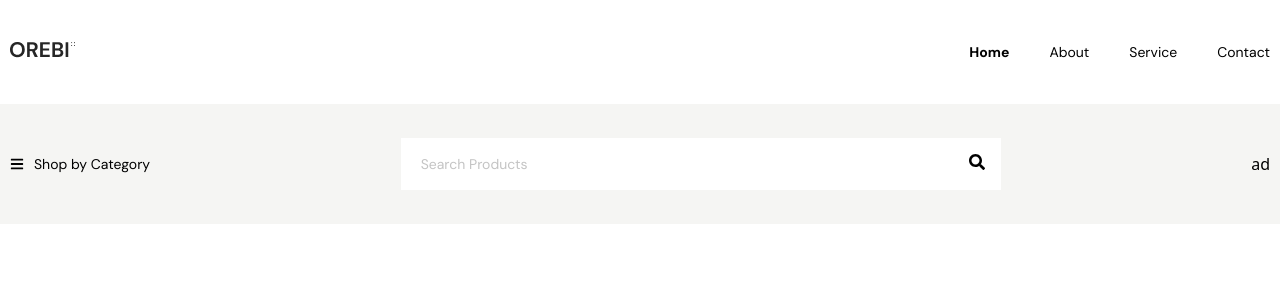
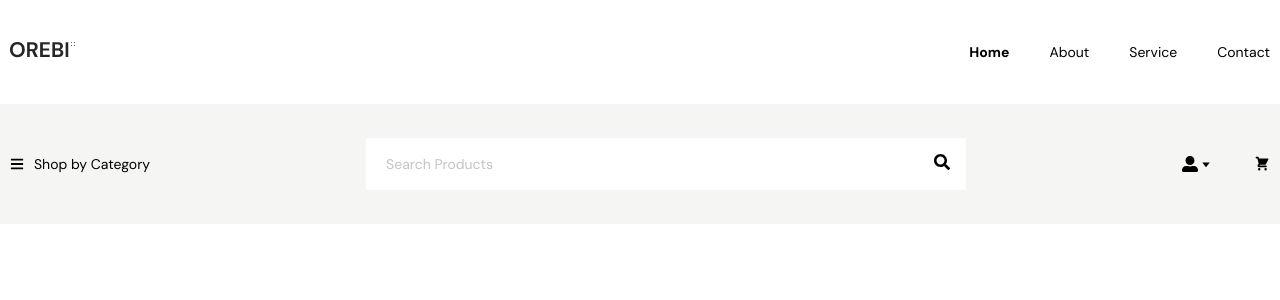
Before and after one commit to ABMshawonislam-dev/orebi-ecommerce, a React (Create React App) app: page / in a window 1280 px wide. Shown: the top 300 px of the page. Built offline with nearby package versions, Linux system fonts and the light colour scheme.

Commit message:
user dorpdown header

```diff
--- a/src/components/layout/Header.js
+++ b/src/components/layout/Header.js
@@ -2,22 +2,31 @@ import Container from "./Container";
 import React, { useEffect, useRef, useState } from "react";
 import Flex from "./Flex";
 import Dropdown from "./Dropdown";
-import { FaBars, FaSearch } from "react-icons/fa";
+import { FaBars, FaSearch, FaUserAlt } from "react-icons/fa";
+import { RxTriangleDown } from "react-icons/rx";
+import { HiShoppingCart } from "react-icons/hi";
 import List from "./List";
 import ListItem from "./ListItem";
 import Search from "./Search";
 
 const Header = () => {
-  let [show, setShow] = useState(false);
-  let ref = useRef();
+  let [categoryDropDownShow, setCategoryDropDownShow] = useState(false);
+  let [userDropSownShow, setUserDropSownShow] = useState(false);
+  let categooryRef = useRef();
+  let userRef = useRef();
 
   useEffect(() => {
     document.body.addEventListener("click", (e) => {
-      console.log(ref.current);
-      if (ref.current.contains(e.target)) {
-        setShow(true);
+      if (categooryRef.current.contains(e.target)) {
+        setCategoryDropDownShow(true);
       } else {
-        setShow(false);
+        setCategoryDropDownShow(false);
+      }
+
+      if (userRef.current.contains(e.target)) {
+        setUserDropSownShow(true);
+      } else {
+        setUserDropSownShow(false);
       }
     });
   }, []);
@@ -26,34 +35,34 @@ const Header = () => {
       <Container>
         <Flex className="flex justify-between">
           <div className="flex items-center">
-            <Dropdown className="relative" dropref={ref}>
+            <Dropdown className="relative" dropref={categooryRef}>
               <p className="font-regular flex items-center gap-x-2.5 font-dm text-sm">
                 <FaBars /> Shop by Category
               </p>
-              {show && (
+              {categoryDropDownShow && (
                 <List className="font-regular absolute top-8 w-[263px] bg-primary font-dm text-sm text-[#767676]">
                   <ListItem
-                    className="border border-solid border-[#2D2D2D] py-4 px-5 duration-100 ease-in hover:px-7 hover:font-bold hover:text-white"
+                    className="border-b border-solid border-[#2D2D2D] py-4 px-5 duration-100 ease-in hover:px-7 hover:font-bold hover:text-white"
                     itemname="Accesories"
                   />
                   <ListItem
-                    className="border-solid border-[#2D2D2D] py-4 px-5 duration-100 ease-in hover:px-7 hover:font-bold hover:text-white"
+                    className="border-b border-solid border-[#2D2D2D] py-4 px-5 duration-100 ease-in hover:px-7 hover:font-bold hover:text-white"
                     itemname="Furniture "
                   />
                   <ListItem
-                    className="border-solid border-[#2D2D2D] py-4 px-5 duration-100 ease-in hover:px-7 hover:font-bold hover:text-white"
+                    className="border-b border-solid border-[#2D2D2D] py-4 px-5 duration-100 ease-in hover:px-7 hover:font-bold hover:text-white"
                     itemname="Electronics"
                   />
                   <ListItem
-                    className="v border-solid border-[#2D2D2D] py-4 px-5 duration-100 ease-in hover:px-7 hover:font-bold hover:text-white"
+                    className="border-b border-solid border-[#2D2D2D] py-4 px-5 duration-100 ease-in hover:px-7 hover:font-bold hover:text-white"
                     itemname="Clothes"
                   />
                   <ListItem
-                    className="border-solid border-[#2D2D2D] py-4 px-5 duration-100 ease-in hover:px-7 hover:font-bold hover:text-white"
+                    className="border-b border-solid border-[#2D2D2D] py-4 px-5 duration-100 ease-in hover:px-7 hover:font-bold hover:text-white"
                     itemname="Bags"
                   />
                   <ListItem
-                    className="border-solid border-[#2D2D2D] py-4 px-5 duration-100 ease-in hover:px-7 hover:font-bold hover:text-white"
+                    className="border-b border-solid border-[#2D2D2D] py-4 px-5 duration-100 ease-in hover:px-7 hover:font-bold hover:text-white"
                     itemname="Home appliances"
                   />
                 </List>
@@ -67,7 +76,33 @@ const Header = () => {
             />
             <FaSearch className="absolute top-4 right-4" />
           </div>
-          <div className="flex items-center">ad</div>
+          <div className="flex items-center">
+            <Flex className="flex gap-x-10">
+              <Dropdown className="relative" dropref={userRef}>
+                <div className="flex items-center ">
+                  <FaUserAlt />
+                  <RxTriangleDown />
+                </div>
+
+                {userDropSownShow && (
+                  <List className="font-regular absolute top-8 right-0 w-[200px] border border-solid border-[#F0F0F0] bg-white text-center font-dm text-sm text-primary">
+                    <ListItem
+                      className="border-b border-solid border-[#F0F0F0] py-4 px-5 duration-100 ease-in hover:bg-primary hover:bg-primary hover:font-bold hover:text-white"
+                      itemname="My Account"
+                    />
+                    <ListItem
+                      className="border-b border-solid border-[#F0F0F0] py-4 px-5 duration-100 ease-in hover:bg-primary hover:font-bold hover:text-white"
+                      itemname="Log Out "
+                    />
+                  </List>
+                )}
+              </Dropdown>
+
+              <div>
+                <HiShoppingCart />
+              </div>
+            </Flex>
+          </div>
         </Flex>
       </Container>
     </div>
```
